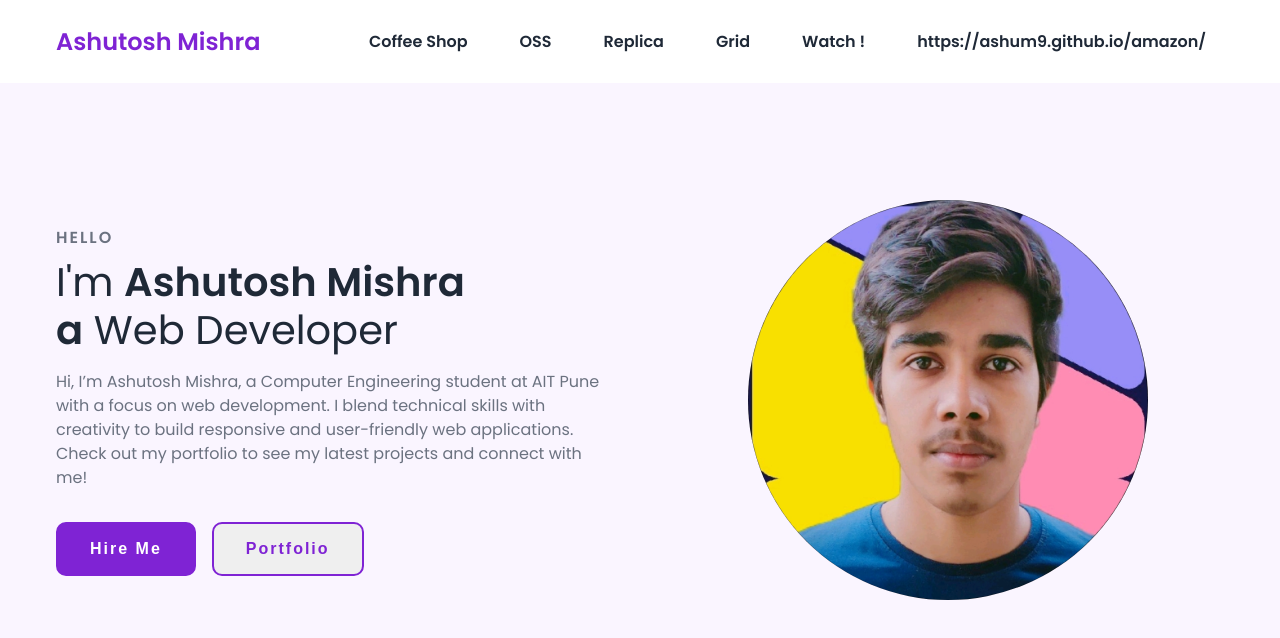
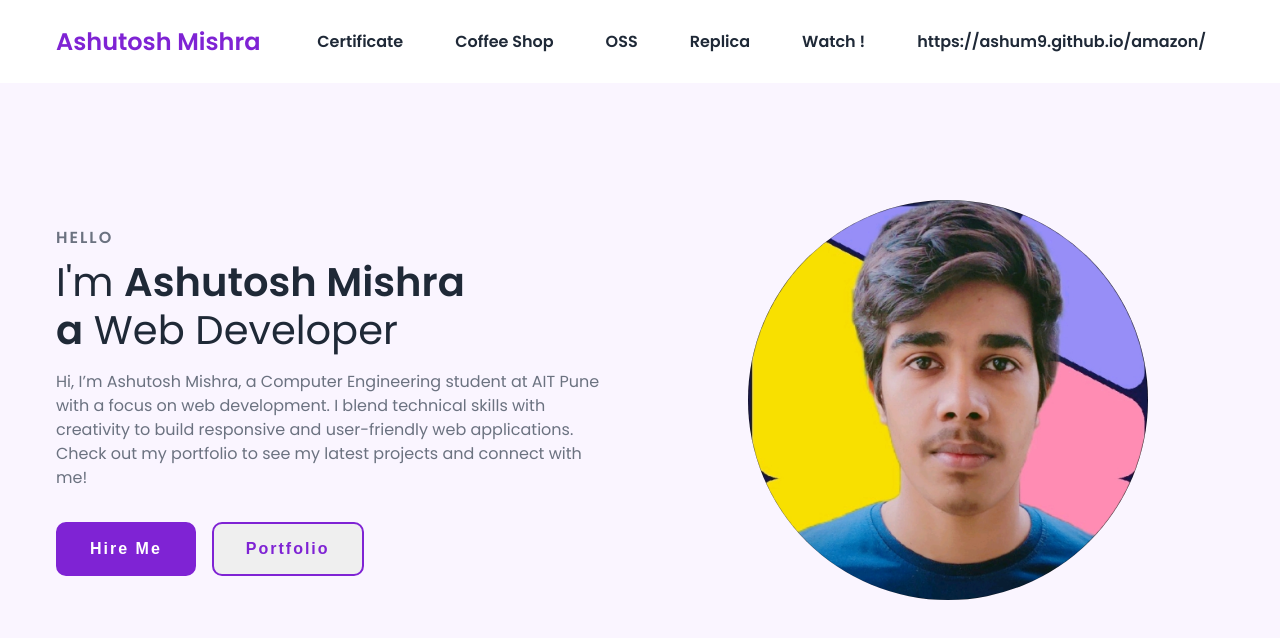
Before and after one commit to ashum9/portfoliooo, a plain HTML site: page index.html in a window 1280 px wide. Drawn offline with nearby package versions, Linux system fonts and the light colour scheme.

Commit message:
Update index.html

```diff
--- a/index.html
+++ b/index.html
@@ -20,10 +20,11 @@
         </label>
         <input type="checkbox" name="check" id="check" />
         <ul>
+          <li><a href="https://freecodecamp.org/certification/ashum9/responsive-web-design">Certificate</a></li>
           <li><a href="https://ashum9.github.io/cshop/">Coffee Shop</a></li>
           <li><a href="https://ashum9.github.io/oss-resp/">OSS</a></li>
           <li><a href="https://ashum9.github.io/oss-replica/">Replica</a></li>
-          <li><a href="#">Grid</a></li>
+
           <li><a href="https://ashum9.github.io/responsive-ll/">Watch !</a></li>
           <li><a href="#">https://ashum9.github.io/amazon/</a></li>
         </ul>
```
